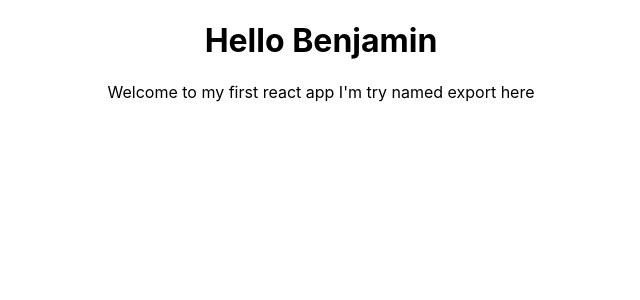
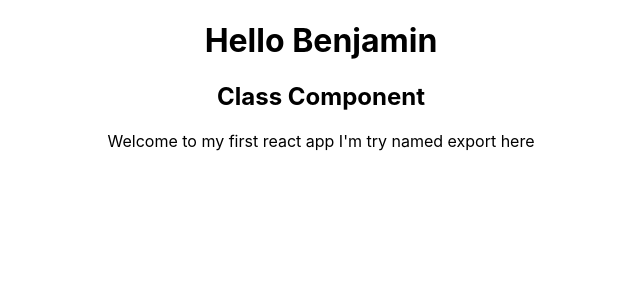
Before and after one commit to m6code/reactjs_tutorial_for_beginners_youtube, a React (Create React App) app in the folder hello-world/: page / in a window 1280 px wide. Shown: the top 300 px of the page, without its empty margins (319-959 px from the left). Built offline with nearby package versions, Linux system fonts and the light colour scheme.

Commit message:
Class Components

```diff
--- a/hello-world/src/App.js
+++ b/hello-world/src/App.js
@@ -4,7 +4,8 @@ import React, { Component } from 'react';
 import logo from './logo.svg';
 import './App.css';
 import Greet from './components/Greet';
-import { Welcome } from './components/Greet';
+import { WelcomeNamed } from './components/Greet';
+import Welcome  from './components/Welcome';
 
 // function App() {
 //   return (
@@ -20,6 +21,7 @@ class App extends Component{
         <div className="App">
         <Greet/>
         <Welcome/>
+        <WelcomeNamed/>
         </div>
       );
   }
--- a/hello-world/src/components/Greet.js
+++ b/hello-world/src/components/Greet.js
@@ -7,7 +7,7 @@ import React from 'react'
 const Greet = () => <h1>Hello Benjamin </h1>
 
 // Named Export
-export const Welcome = () => <p> Welcome to my first react app I'm try named export here </p>
+export const WelcomeNamed = () => <p> Welcome to my first react app I'm try named export here </p>
 
 // Default Export
 export default Greet
--- /dev/null
+++ b/hello-world/src/components/Welcome.js
@@ -0,0 +1,9 @@
+import React, { Component } from 'react';
+
+class Welcome extends Component {
+	render(){
+		return <h2> Class Component </h2>
+	}
+}
+
+export default Welcome
```
Also changed, not shown: 1 other file (tests, documents, lock files or other folders).
